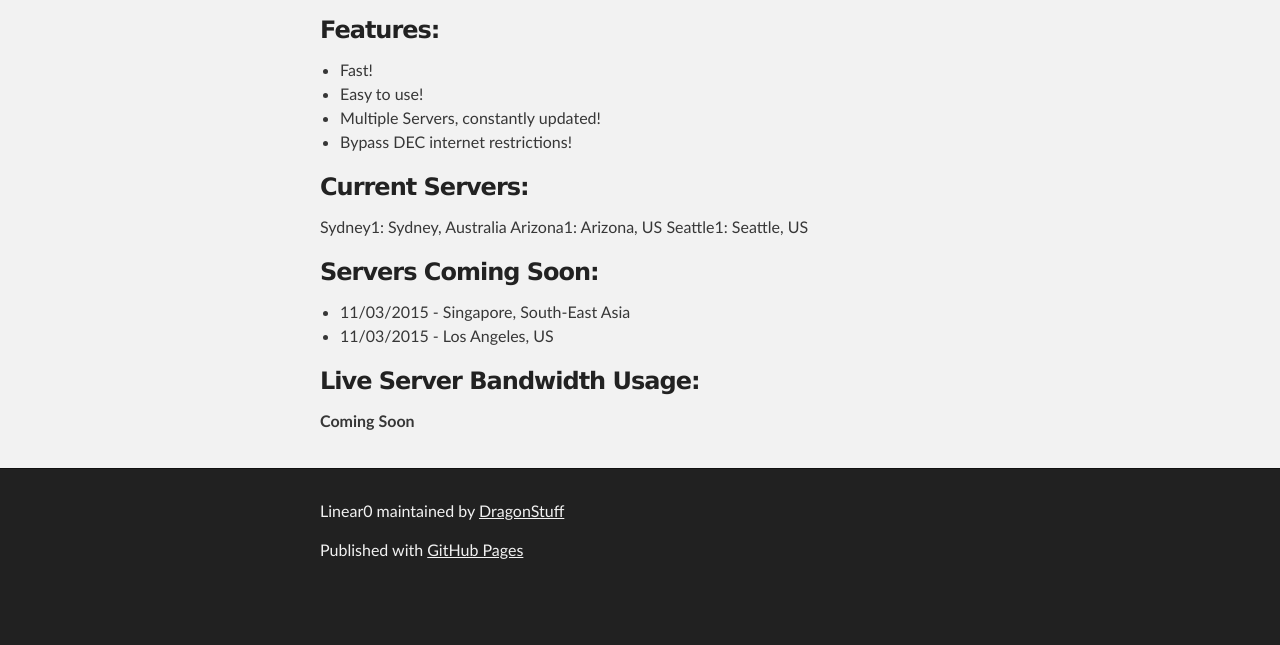
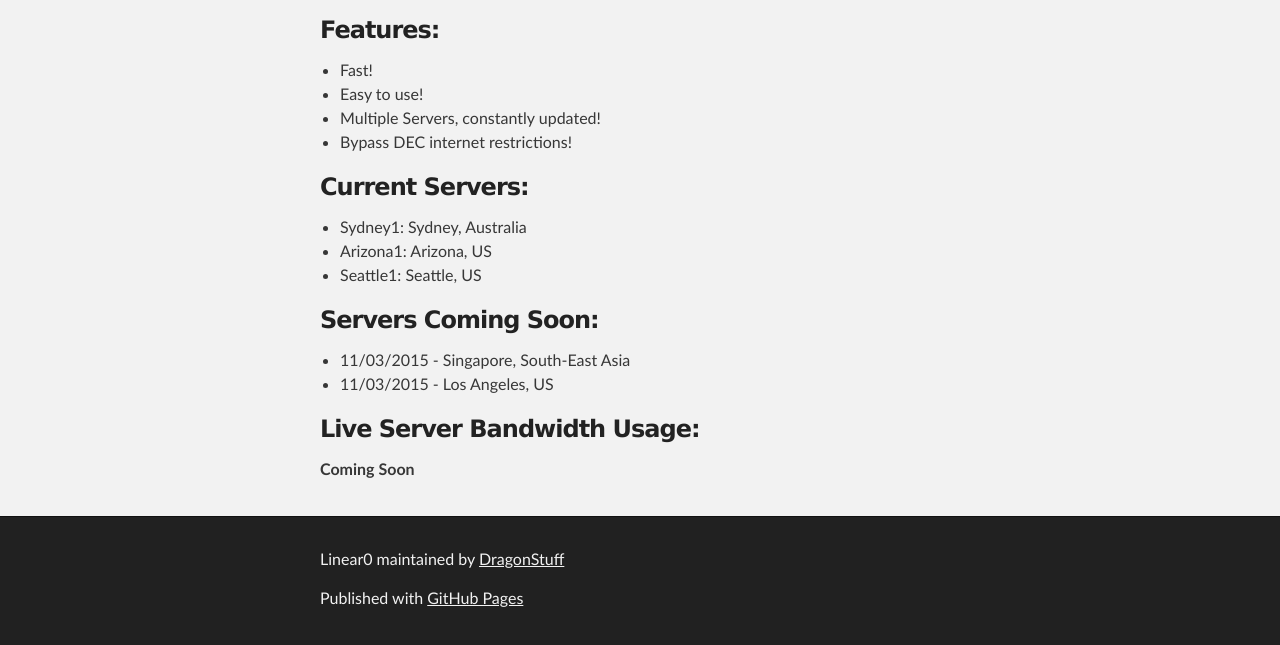
Before and after one commit to DragonStuff/Linear0, a plain HTML site: page index.html in a window 1280 px wide. Shown: the part 946-1591 px from the top of the page. Before the commit the page ends 1543 px from the top, so only its background shows below. Drawn offline with Linux system fonts and the light colour scheme.

```diff
--- a/index.html
+++ b/index.html
@@ -67,9 +67,11 @@ Simply open Linear0.exe and type in your DEC credentials. The application will l
 <h3>
 <a id="current-servers" class="anchor" href="#current-servers" aria-hidden="true"><span class="octicon octicon-link"></span></a>Current Servers:</h3>
 
-<p>Sydney1: Sydney, Australia
-Arizona1: Arizona, US
-Seattle1: Seattle, US</p>
+<ul>
+<li>Sydney1: Sydney, Australia</li>
+<li>Arizona1: Arizona, US</li>
+<li>Seattle1: Seattle, US</li>
+</ul>
 
 <h3>
 <a id="servers-coming-soon" class="anchor" href="#servers-coming-soon" aria-hidden="true"><span class="octicon octicon-link"></span></a>Servers Coming Soon:</h3>
--- a/params.json
+++ b/params.json
@@ -1 +1 @@
-{"name":"Linear0","tagline":"Linear0 Repository","body":"### Linear0\r\nLinear0 is a program made by volunteers that assists with bypassing the extremely restrictive firewall employed by the DET/DEC.\r\nThe current version is: **0.2.1**\r\n\r\n### How can I use this?\r\nDownload Linear0 using the link above. \r\nSimply open Linear0.exe and type in your DEC credentials. The application will launch and automatically configure Internet Explorer, Google Chrome and Windows Store Applications. \r\n\r\nYou may need to configure Mozilla Firefox (or other applications) in the following way:\r\n\r\nOptions -> Advanced -> Network -> (Connection) Settings\r\n\r\n![Firefox Proxy Settings Image](https://linear0.edublogs.org/files/2015/03/proxy_settings_firefox-13wyhda.png)\r\n\r\n- Host: 127.0.0.1\r\n- Port: 8118\r\n\r\n### Features:\r\n- Fast!\r\n- Easy to use!\r\n- Multiple Servers, constantly updated!\r\n- Bypass DEC internet restrictions!\r\n\r\n### Current Servers:\r\nSydney1: Sydney, Australia\r\nArizona1: Arizona, US\r\nSeattle1: Seattle, US\r\n\r\n### Servers Coming Soon:\r\n- 11/03/2015 - Singapore, South-East Asia\r\n- 11/03/2015 - Los Angeles, US\r\n\r\n### Live Server Bandwidth Usage:\r\n**Coming Soon**","google":"","note":"Don't delete this file! It's used internally to help with page regeneration."}
+{"name":"Linear0","tagline":"Linear0 Repository","body":"### Linear0\r\nLinear0 is a program made by volunteers that assists with bypassing the extremely restrictive firewall employed by the DET/DEC.\r\nThe current version is: **0.2.1**\r\n\r\n### How can I use this?\r\nDownload Linear0 using the link above. \r\nSimply open Linear0.exe and type in your DEC credentials. The application will launch and automatically configure Internet Explorer, Google Chrome and Windows Store Applications. \r\n\r\nYou may need to configure Mozilla Firefox (or other applications) in the following way:\r\n\r\nOptions -> Advanced -> Network -> (Connection) Settings\r\n\r\n![Firefox Proxy Settings Image](https://linear0.edublogs.org/files/2015/03/proxy_settings_firefox-13wyhda.png)\r\n\r\n- Host: 127.0.0.1\r\n- Port: 8118\r\n\r\n### Features:\r\n- Fast!\r\n- Easy to use!\r\n- Multiple Servers, constantly updated!\r\n- Bypass DEC internet restrictions!\r\n\r\n### Current Servers:\r\n- Sydney1: Sydney, Australia\r\n- Arizona1: Arizona, US\r\n- Seattle1: Seattle, US\r\n\r\n### Servers Coming Soon:\r\n- 11/03/2015 - Singapore, South-East Asia\r\n- 11/03/2015 - Los Angeles, US\r\n\r\n### Live Server Bandwidth Usage:\r\n**Coming Soon**","google":"","note":"Don't delete this file! It's used internally to help with page regeneration."}
```
